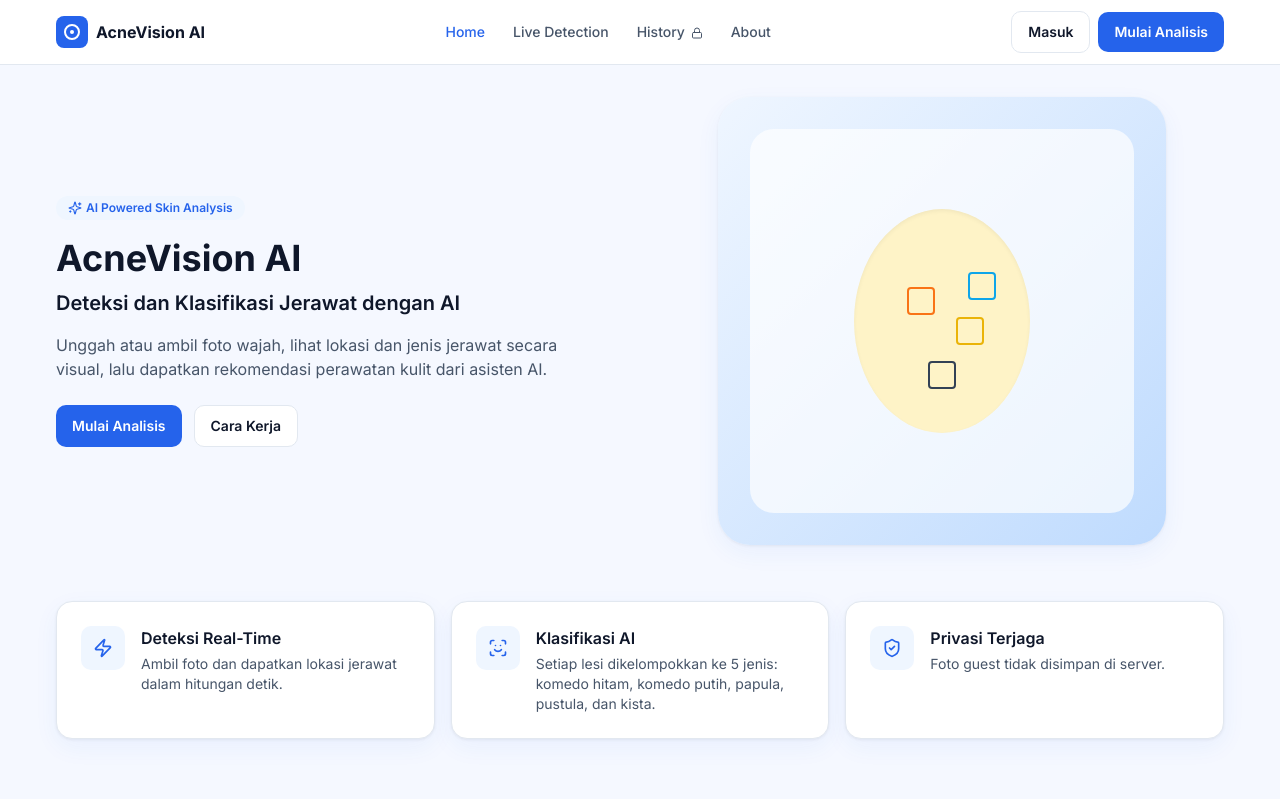
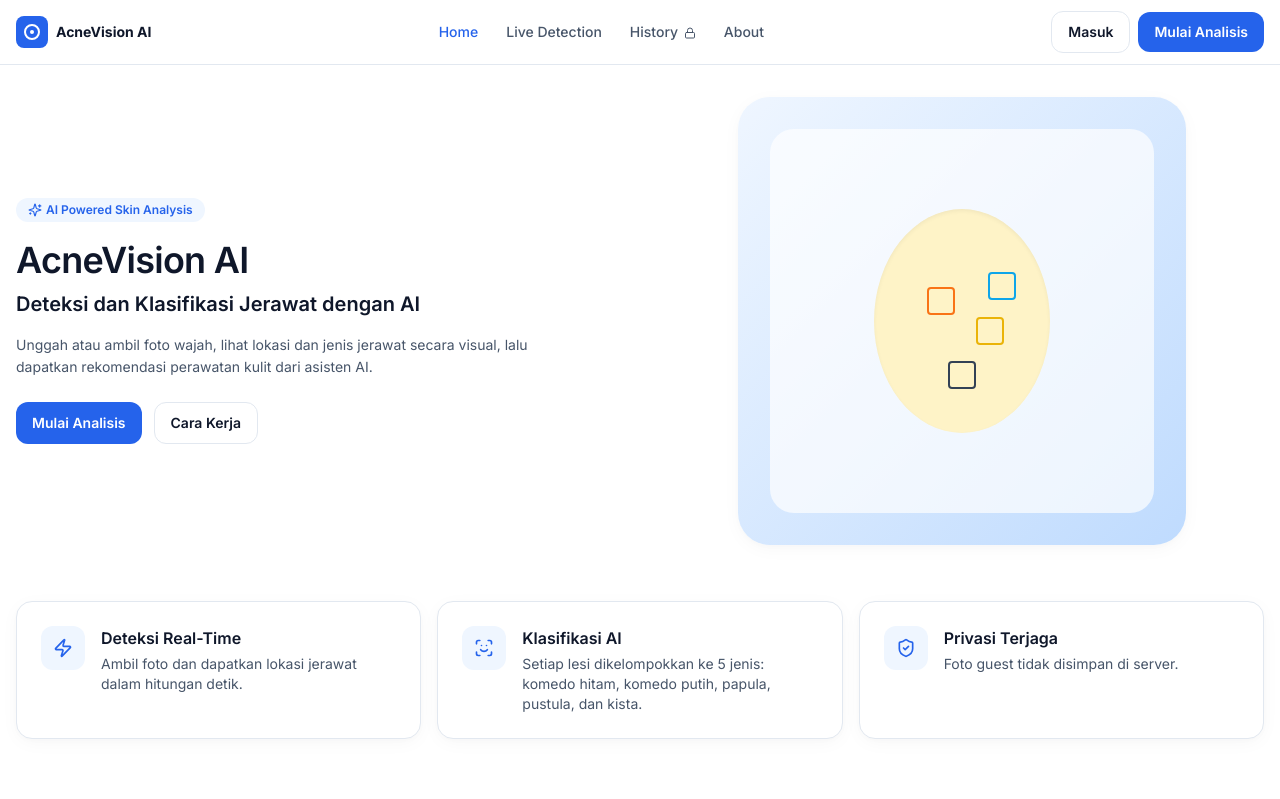
Before and after one commit to Hurtzzzn/acnevision-web, a React (Vite) app: page / in a window 1280 px wide. Shown: the top 799 px of the page. Built offline with nearby package versions, Linux system fonts and the light colour scheme.

Commit message:
perbarui design sedikit

```diff
--- a/src/index.css
+++ b/src/index.css
@@ -3,12 +3,36 @@
 @tailwind utilities;
 
 @layer base {
-  body { @apply bg-bg font-sans text-ink-600 antialiased; }
-  h1, h2, h3 { @apply text-ink-900; }
-  h1 { @apply text-4xl font-bold leading-tight; }
-  h2 { @apply text-[28px] font-bold leading-9; }
-  h3 { @apply text-xl font-semibold; }
+  :root {
+    color-scheme: light;
+    --color-primary: #2563eb;
+    --color-primary-hover: #1d4ed8;
+    --color-canvas: #ffffff;
+    --color-tint: #f5f8ff;
+    --color-border: #e2e8f0;
+    --color-ink: #0f172a;
+    --color-muted: #64748b;
+    --shadow-card: 0 4px 20px -2px rgba(15, 23, 42, 0.04), 0 2px 6px -1px rgba(15, 23, 42, 0.02);
+    --shadow-float: 0 12px 32px -4px rgba(15, 23, 42, 0.08), 0 4px 12px -2px rgba(15, 23, 42, 0.03);
+  }
+
+  body { @apply bg-canvas font-sans text-body-md text-ink-600 antialiased; }
+  h1, h2, h3, h4 { @apply text-ink-900; }
+  h1 { @apply text-headline-xl-sm md:text-headline-xl; }
+  h2 { @apply text-headline-lg; }
+  h3 { @apply text-headline-md; }
+  h4 { @apply text-headline-sm; }
   :focus-visible { @apply outline-2 outline-offset-2 outline-primary-600; }
+  ::selection { @apply bg-primary-100 text-ink-900; }
+
+  @media (prefers-reduced-motion: reduce) {
+    *, *::before, *::after {
+      animation-duration: 0.01ms !important;
+      animation-iteration-count: 1 !important;
+      transition-duration: 0.01ms !important;
+      scroll-behavior: auto !important;
+    }
+  }
 }
 
 @layer components {
@@ -20,3 +44,19 @@
   .input { @apply w-full rounded-btn border border-border bg-white px-3 py-2.5 text-sm text-ink-900 placeholder:text-ink-400; }
   .badge { @apply inline-flex items-center rounded-full px-3 py-1 text-xs font-semibold; }
 }
+
+@layer utilities {
+  /* Tabular figures for metrics ("12 lesi", "91%") */
+  .tnum { font-variant-numeric: tabular-nums; font-feature-settings: 'tnum'; }
+  /* Frosted chips and camera control docks */
+  .frosted {
+    background: rgba(255, 255, 255, 0.85);
+    border: 1px solid rgba(226, 232, 240, 0.8);
+    -webkit-backdrop-filter: blur(12px);
+    backdrop-filter: blur(12px);
+  }
+  /* Inset block inside a card (e.g. total lesi) */
+  .inset-panel { @apply rounded-btn bg-tint p-4; }
+  /* Soft medical disclaimer: light blue, 4px accent strip */
+  .disclaimer { @apply rounded-btn border border-primary-200 border-l-4 border-l-primary-600 bg-primary-50 px-[18px] py-3.5 text-body-md text-primary-800; }
+}
--- a/tailwind.config.js
+++ b/tailwind.config.js
@@ -1,22 +1,76 @@
 /** @type {import('tailwindcss').Config} */
+// Design tokens. Source of truth for prose: DESIGN.md (repo root).
+// Class and severity colors are NOT here; they live in src/shared/constants/classes.ts.
 export default {
   content: ['./index.html', './src/**/*.{ts,tsx}'],
   theme: {
     extend: {
       colors: {
-        primary: { 50: '#EFF6FF', 600: '#2563EB', 700: '#1D4ED8' },
-        bg: '#F5F8FF',
+        primary: {
+          50: '#EFF6FF',
+          100: '#DBEAFE',
+          200: '#BFDBFE',
+          300: '#93C5FD',
+          400: '#60A5FA',
+          500: '#3B82F6',
+          600: '#2563EB', // vital clinical blue: CTA, active nav, focus
+          700: '#1D4ED8', // hover / pressed
+          800: '#1E40AF', // disclaimer text
+          900: '#1E3A8A',
+        },
+        canvas: '#FFFFFF', // page background
+        tint: '#F5F8FF', // ice-blue wash: inset panels, upload zone, soft sections
+        bg: '#F5F8FF', // legacy alias of tint
         surface: '#FFFFFF',
-        border: '#E2E8F0',
-        ink: { 900: '#0F172A', 600: '#475569', 400: '#94A3B8' },
+        border: { DEFAULT: '#E2E8F0', strong: '#CBD5E1' },
+        ink: {
+          900: '#0F172A', // primary text
+          700: '#334155',
+          600: '#475569', // body text
+          500: '#64748B', // muted: metadata, captions (4.7:1 on white)
+          400: '#94A3B8', // placeholder / decorative only, fails text contrast
+        },
         success: '#16A34A',
         warning: '#F59E0B',
         danger: '#DC2626',
       },
       fontFamily: { sans: ['Inter', 'system-ui', 'sans-serif'] },
-      borderRadius: { card: '16px', btn: '10px' },
-      boxShadow: { card: '0 1px 3px rgba(15,23,42,0.06), 0 8px 24px rgba(37,99,235,0.06)' },
-      maxWidth: { container: '1200px' },
+      fontSize: {
+        // [size, { lineHeight, letterSpacing, fontWeight }]
+        display: ['3rem', { lineHeight: '3.5rem', letterSpacing: '-0.02em', fontWeight: '700' }],
+        'display-sm': ['2rem', { lineHeight: '2.5rem', letterSpacing: '-0.015em', fontWeight: '700' }],
+        'headline-xl': ['2.25rem', { lineHeight: '2.75rem', letterSpacing: '-0.02em', fontWeight: '600' }],
+        'headline-xl-sm': ['1.625rem', { lineHeight: '2.125rem', letterSpacing: '-0.01em', fontWeight: '600' }],
+        'headline-lg': ['1.5rem', { lineHeight: '2rem', letterSpacing: '-0.01em', fontWeight: '600' }],
+        'headline-md': ['1.25rem', { lineHeight: '1.75rem', fontWeight: '600' }],
+        'headline-sm': ['1rem', { lineHeight: '1.5rem', fontWeight: '600' }],
+        'body-lg': ['1rem', { lineHeight: '1.625rem' }],
+        'body-md': ['0.875rem', { lineHeight: '1.375rem' }],
+        'body-sm': ['0.75rem', { lineHeight: '1.125rem' }],
+        'label-md': ['0.875rem', { lineHeight: '1.25rem', fontWeight: '500' }],
+        'label-sm': ['0.75rem', { lineHeight: '1rem', letterSpacing: '0.01em', fontWeight: '500' }],
+        caption: ['0.6875rem', { lineHeight: '0.875rem', letterSpacing: '0.02em', fontWeight: '500' }],
+      },
+      spacing: {
+        gutter: '1.5rem', // grid gutter and gap between analysis widgets (desktop)
+        'gutter-sm': '1rem', // mobile gutter / margin
+        'gutter-md': '1.25rem', // tablet gutter
+        margin: '2rem', // desktop screen margin
+        'margin-md': '1.5rem', // tablet screen margin
+      },
+      borderRadius: {
+        control: '8px', // inputs, checkboxes, tooltips, thumbnails
+        btn: '12px', // buttons, chips, dropdowns
+        card: '16px', // cards, viewports, modals, drop zones
+      },
+      boxShadow: {
+        card: '0 4px 20px -2px rgba(15,23,42,0.04), 0 2px 6px -1px rgba(15,23,42,0.02)', // 2dp
+        float: '0 12px 32px -4px rgba(15,23,42,0.08), 0 4px 12px -2px rgba(15,23,42,0.03)', // 3dp
+        focus: '0 0 0 3px rgba(37,99,235,0.25)', // buttons
+        'focus-soft': '0 0 0 3px rgba(37,99,235,0.15)', // inputs
+      },
+      maxWidth: { container: '1280px' },
+      transitionDuration: { DEFAULT: '150ms' },
     },
   },
   plugins: [],
```
